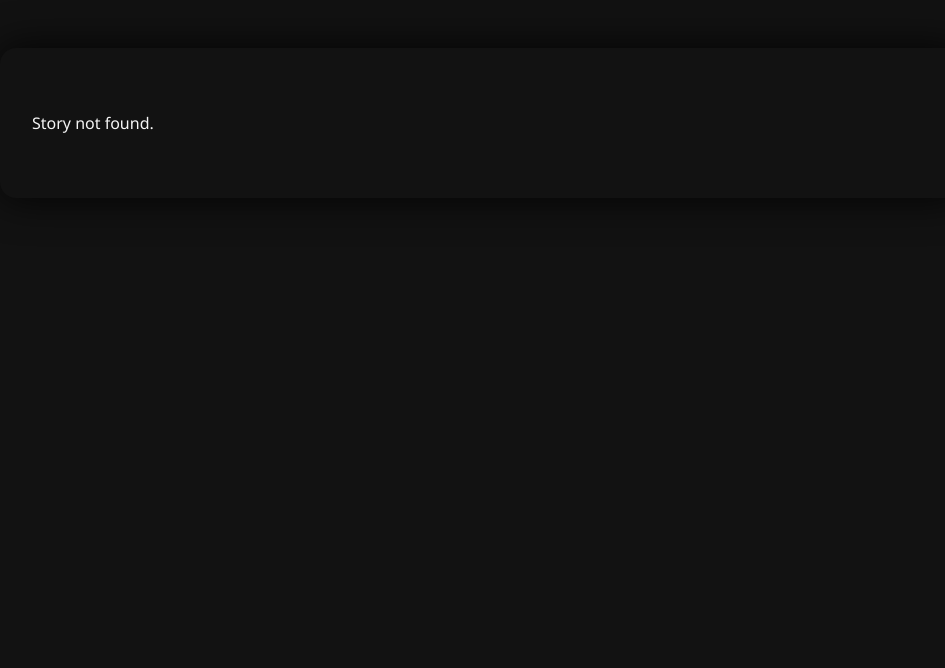
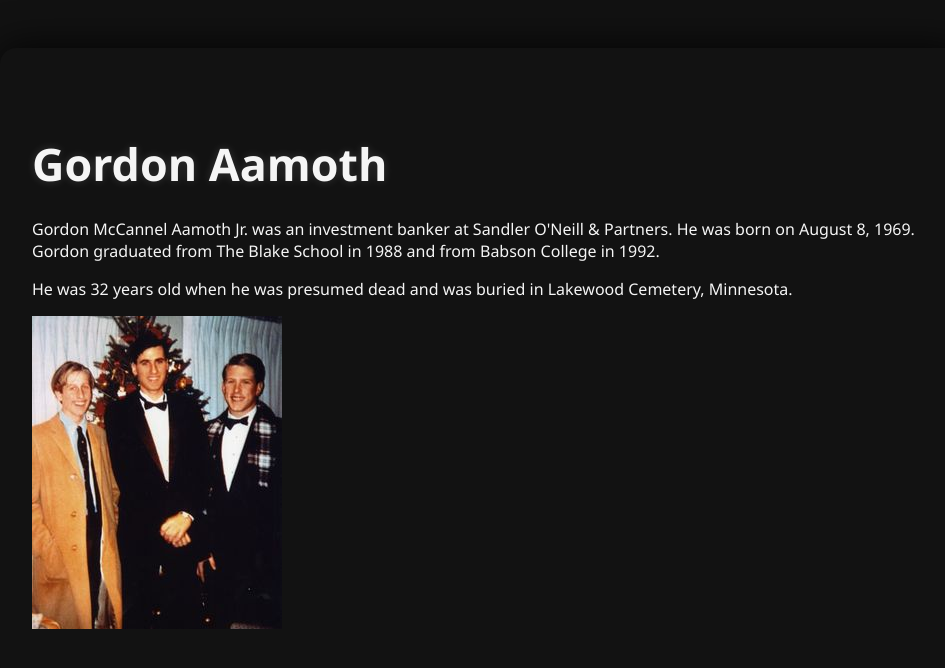
Before and after one commit to 46-HA/BeyondTheNumbers, a React (Create React App) app in the folder beyondthenumbers/: page /pages/gordonaamoth in a window 1280 px wide. Before the commit this address had no page. Shown: the top 668 px of the page, without its empty margins (158-1103 px from the left). Built offline with nearby package versions, Linux system fonts and the light colour scheme.

Commit message:
added formatting and spacing

```diff
--- a/beyondthenumbers/src/pages/Stories.js
+++ b/beyondthenumbers/src/pages/Stories.js
@@ -2,7 +2,7 @@ import { Link } from 'react-router-dom';
 import './Stories.css';
 
 const stories = {
-  'john-doe': 'John Doe',
+  'gordonaamoth': 'Gordon Aamothj',
   'jane-doe': 'Jane Doe',
 };
 
--- a/beyondthenumbers/src/pages/StoryPage.js
+++ b/beyondthenumbers/src/pages/StoryPage.js
@@ -1,22 +1,28 @@
 import { useParams } from 'react-router-dom';
-import Gordonmccannelaamothjr from '../stories/gordonmccannelaamothjr';
+import GordonAamothj from '../stories/gordonaamoth.js';
 import JaneDoe from '../stories/jane-doe';
 import './StoryPage.css';
 
 const storyComponents = {
-  'Gordon McCannel Aamothj Jr.': Gordonmccannelaamothjr,
+  'gordonaamoth': GordonAamothj,
   'jane-doe': JaneDoe,
+};
+
+const storyTitles = {
+  'gordonaamoth': 'Gordon Aamoth',
+  'jane-doe': 'Jane Doe',
 };
 
 const StoryPage = () => {
   const { id } = useParams();
   const StoryComponent = storyComponents[id];
+  const title = storyTitles[id];
 
   return (
     <div className="story-page-container">
       {StoryComponent ? (
         <>
-          <h2 className="story-title">{id.replace(/-/g, ' ')}</h2>
+          <h2 className="story-title">{title}</h2>
           <StoryComponent />
         </>
       ) : (
--- /dev/null
+++ b/beyondthenumbers/src/stories/gordonaamoth.js
@@ -0,0 +1,20 @@
+// GordonMcCannelAamothJr.js
+import gordonAamothImg from './pictures/gordonaamoth.png';
+
+const GordonMcCannelAamothJr = () => (
+  <div>
+    <p>
+      Gordon McCannel Aamoth Jr. was an investment banker at Sandler O'Neill & Partners. He was born on August 8, 1969. Gordon graduated from The Blake School in 1988 and from Babson College in 1992.
+    </p>
+    <p>
+      He was 32 years old when he was presumed dead and was buried in Lakewood Cemetery, Minnesota.
+    </p>
+    <img
+      src={gordonAamothImg}
+      alt="Gordon McCannel Aamoth Jr."
+      style={{ maxWidth: '100%', height: 'auto' }}
+    />
+  </div>
+);
+
+export default GordonMcCannelAamothJr;
```
Also changed, not shown: beyondthenumbers/src/stories/gordonmccannelaamothjr.js.js (deleted, +0 -9 lines), beyondthenumbers/src/stories/pictures/gordonaamoth.png (added).
